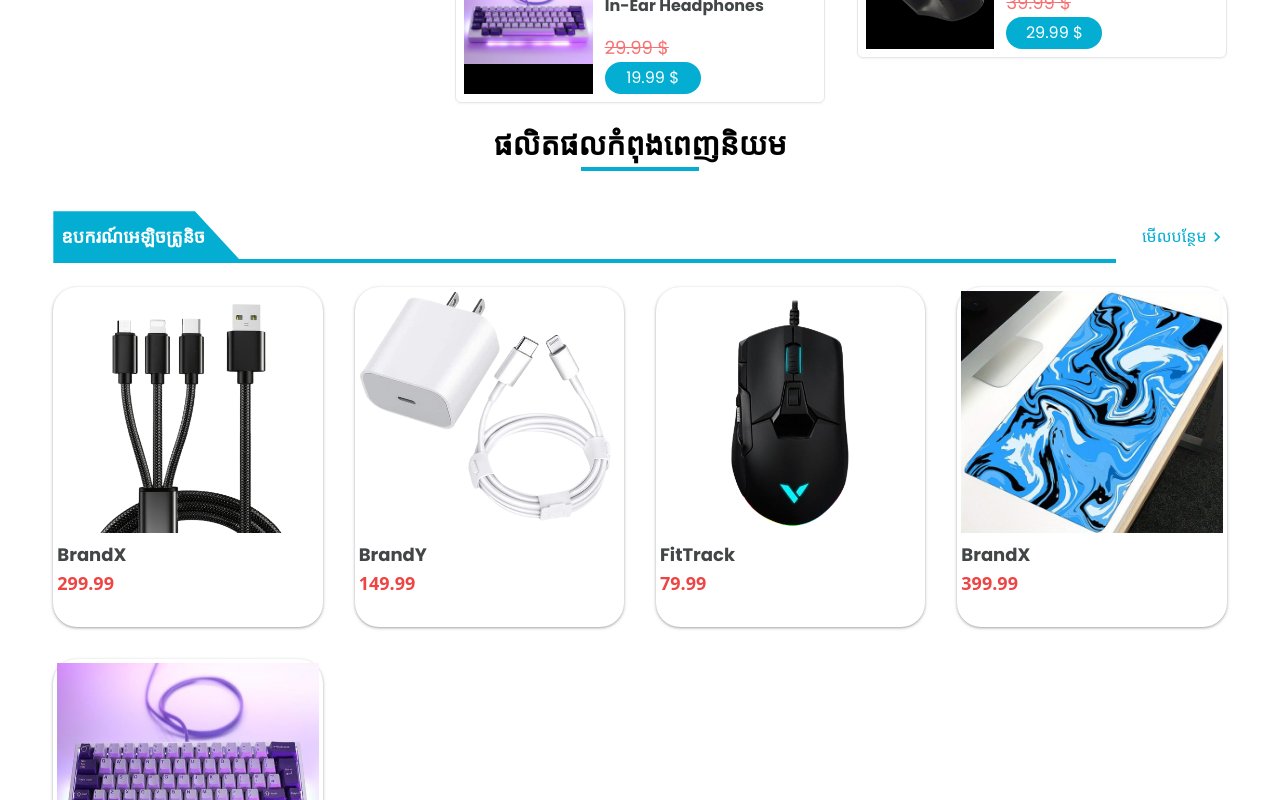
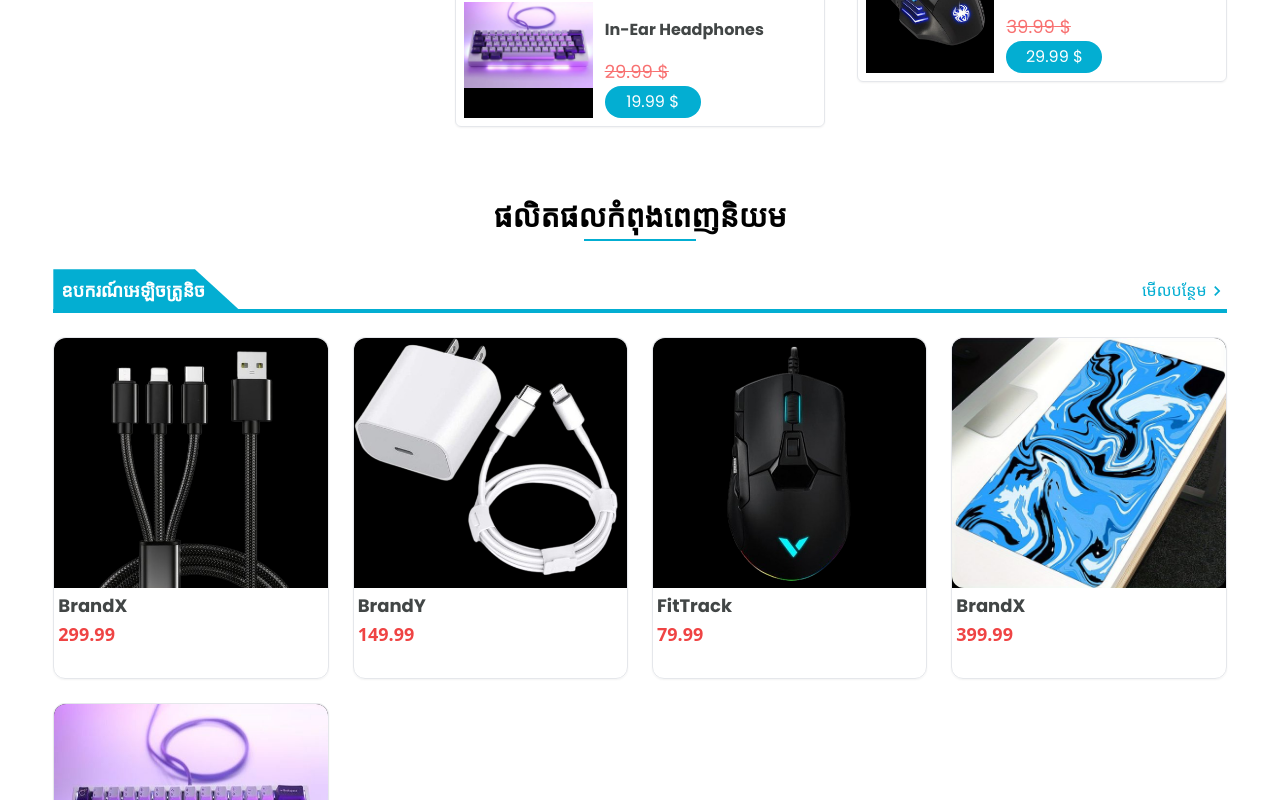
Before and after one commit to PanhaGit/tam-shop, a React (Vite) app: page / in a window 1280 px wide. Shown: the part 1380-2180 px from the top of the page. Built offline with nearby package versions, Linux system fonts and the light colour scheme; a web font is replaced by a local one.

Commit message:
eight commit

```diff
--- a/src/components/Footer.tsx
+++ b/src/components/Footer.tsx
@@ -1,8 +1,40 @@
+import { FaPhoneAlt } from "react-icons/fa";
+import Logo from "../assets/logo.png";
+import { IoMail } from "react-icons/io5";
+
 const Footer = () => {
+  const currentYear = new Date().getFullYear();
+
   return (
-    <div>
-      <h1>Footer</h1>
-    </div>
+    <footer className="w-full bg-gradient-to-r from-[#393939] to-[#222222] text-white">
+      <div className="container m-auto md:w-9/12 py-8 flex flex-col md:flex-row items-center justify-between">
+        <div className="w-48 md:w-56">
+          <img src={Logo} alt="Logo" className="w-full" />
+        </div>
+        <div className="text-center md:text-left mt-4 md:mt-0">
+          <h2 className="text-xl font-semibold font-font text-center">
+            ទំនាក់ទន់យើង
+          </h2>
+          <div className="flex items-center justify-center md:justify-start mt-2">
+            <FaPhoneAlt size={20} className="mr-2" />
+            <p className="font-font">087 53 13 19</p>
+            <span className="mx-2">|</span>
+            <IoMail size={20} className="mr-2" />
+            <a
+              href="mailto:thopanha.123@gmail.com"
+              className="hover:underline font-font"
+            >
+              thopanha.123@gmail.com
+            </a>
+          </div>
+        </div>
+      </div>
+      <div className="w-11/12 text-center border-t border-[#757575] pt-5 m-auto p-1.5">
+        <h3 className="font-font font-light md:text-lg text-sm">
+          Copyright &copy; {currentYear} Tamshop. All rights reserved
+        </h3>
+      </div>
+    </footer>
   );
 };
 
--- a/src/components/Home/product/Prodcuts.tsx
+++ b/src/components/Home/product/Prodcuts.tsx
@@ -1,6 +1,7 @@
 // Products.tsx
 import React from "react";
 import { ProductDiscountType } from "../../../Data/Pro_discount";
+import { Link } from "react-router-dom";
 
 interface ProductsProps {
   products: ProductDiscountType[];
@@ -11,12 +12,14 @@ const Products: React.FC<ProductsProps> = ({ products, type }) => {
   return (
     <div className="my-6">
       <h1 className="heading w-36 my-7">{type}</h1>
-      {/* Displaying the product type */}
       {products.map((product) => (
-        <div
+        // to={`/detail/${product.id}`} state={{ product: product }}
+        <Link
+          to={`/detail/${product.id}`}
+          state={{ product: product }}
           key={product.id}
-          className="shadow-sm border rounded-md p-2  flex my-5 hover:scale-105 transition-all ease-linear duration-200 delay-75 cursor-pointer"
         >
+          <div className="shadow-sm border rounded-md p-2  flex my-5 hover:scale-105 transition-all ease-linear duration-200 delay-75 cursor-pointer">
             <div className="w-[140px] bg-black mr-3">
               <img src={product.image} alt={product.model} className="w-full" />
             </div>
@@ -32,6 +35,7 @@ const Products: React.FC<ProductsProps> = ({ products, type }) => {
               </h3>
             </div>
           </div>
+        </Link>
       ))}
     </div>
   );
--- a/src/components/Home/product/ProductProps.tsx
+++ b/src/components/Home/product/ProductProps.tsx
@@ -1,4 +1,3 @@
-// ProductProps.tsx
 import React from "react";
 import Products from "./Prodcuts";
 import {
@@ -6,20 +5,13 @@ import {
   Bestsellers,
   NewProduct,
 } from "../../../Data/Pro_discount";
-import { Link } from "react-router-dom";
 
 const ProductProps: React.FC = () => {
   return (
     <div className="lg:grid lg:grid-cols-3 md:grid md:grid-cols-2 gap-8">
-      <Link to={"/detail"}>
-        <Products products={ProductDiscount} type="ទំនិញបញ្ចុះតម្លៃ" />
-      </Link>
-      <Link to={"/detail"}>
-        <Products products={Bestsellers} type="ទំនិញលក់ដាច់" />
-      </Link>
-      <Link to={"/detail"}>
-        <Products products={NewProduct} type="ទើបមកដល់ថ្មី" />
-      </Link>
+      <Products products={ProductDiscount} type="ទំនិញបញ្ចុះតម្លៃ" />
+      <Products products={Bestsellers} type="ទំនិញលក់ដាច់" />
+      <Products products={NewProduct} type="ទើបមកដល់ថ្មី" />
     </div>
   );
 };
--- a/src/components/Popularproducts/Popular.tsx
+++ b/src/components/Popularproducts/Popular.tsx
@@ -6,17 +6,20 @@ import {
 } from "../../Data/Pro_discount";
 const Popular = () => {
   return (
-    <div>
-      <h1 className=" text-center text-3xl PopularProducts">
-        ផលិតផលកំពុងពេញនិយម
-      </h1>
+    <>
+      <div className="flex justify-center items-center my-7 flex-col">
+        <h1 className="font-font  relative font-semibold text-center md:text-3xl text-2xl PopularProducts">
+          ផលិតផលកំពុងពេញនិយម
+        </h1>
+        <div className="bg-blueHover h-0.5 w-28 mt-1"></div>
+      </div>
       <PopularProducts
         ProductDiscount={Bestsellers}
         text="ឧបករណ៍អេឡិចត្រូនិច"
       />
       <PopularProducts ProductDiscount={ProductDiscount} text="នាឡិកាឆ្លាតវៃ" />
       <PopularProducts ProductDiscount={NewProduct} text="ឧបករណ៍បំពងសម្លេង" />
-    </div>
+    </>
   );
 };
 
--- a/src/components/Popularproducts/PopularProducts.tsx
+++ b/src/components/Popularproducts/PopularProducts.tsx
@@ -1,53 +1,54 @@
 import { MdKeyboardArrowRight } from "react-icons/md";
 import { Link } from "react-router-dom";
-// import p1 from "../../assets/product/p1.png";
 import { ProductDiscountType } from "../../Data/Pro_discount";
 
 interface ProductsProps {
   ProductDiscount: ProductDiscountType[];
   text: string;
 }
+
 const PopularProducts: React.FC<ProductsProps> = ({
   ProductDiscount,
   text,
 }) => {
   return (
-    <div className="w-full my-12">
+    <div className="w-full">
       <div className="flex items-center justify-between">
         <h1
-          className=" bg-blueHover w-60 py-3 text-lg text-white px-2 font-font font-semibold"
-          style={{
-            clipPath: "polygon(0 0, 59% 0, 79% 100%, 0% 100%)",
-          }}
+          className="bg-blueHover w-60 py-2 text-lg text-white px-2 font-font font-semibold"
+          style={{ clipPath: "polygon(0 0, 59% 0, 79% 100%, 0% 100%)" }}
         >
           {text}
         </h1>
-        <Link
-          to={"/shop"}
-          className="flex items-center text-blueHover font-font"
-        >
+        <Link to="/shop" className="flex items-center text-blueHover font-font">
           <p>មើលបន្ថែម</p>
           <MdKeyboardArrowRight size={20} />
         </Link>
       </div>
-      <div className="bg-blueHover md:w-9/12 h-1 relative left-[183px] bottom-1"></div>
+      <div className="bg-blueHover md:w-full h-1 relative left-0 bottom-1"></div>
 
       {/* Card */}
-      <div className="lg:grid lg:grid-cols-4 lg:gap-8 md:grid md:grid-cols-3 md:gap-5 grid grid-cols-2 gap-3 my-5">
-        {ProductDiscount.map((popular: ProductDiscountType) => {
-          return (
-            <Link to={`/detail${popular.id}`} key={popular.id}>
-              <div>
-                <div className=" shadow-card rounded-3xl hover:shadow-2xl cursor-pointer transition-all ease-linear delay-75 duration-150">
-                  <div className="md:w-full p-1 rounded-t-3xl md:h-[250px]  w-full h-[150px]">
+      <div className="lg:grid lg:grid-cols-4 lg:gap-6 md:grid md:grid-cols-3 md:gap-5 grid grid-cols-2 gap-3 my-5">
+        {ProductDiscount.length === 0 ? (
+          <p className="text-center text-lg">មិនមានផលិតផល!</p>
+        ) : (
+          ProductDiscount.map((popular: ProductDiscountType) => (
+            <Link
+              to={`/detail/${popular.id}`}
+              key={popular.id}
+              state={{ product: popular }}
+            >
+              <div className="shadow-sm border rounded-xl hover:shadow-lg cursor-pointer transition-all ease-linear delay-75 duration-150">
+                <div className="md:w-full bg-black md:h-[250px] rounded-t-xl w-full h-[150px]">
                   <img
                     src={popular.image}
-                      alt=""
-                      className="md:w-full md:h-full w-full h-full"
+                    alt={`${popular.brand} product`}
+                    className="md:w-full md:h-full w-full h-full rounded-xl"
+                    loading="lazy"
                   />
                 </div>
                 <div className="md:w-full md:h-[90px] p-1 w-full h-[90px]">
-                    <h3 className="font-font text-lg font-semibold text-colorProduct ">
+                  <h3 className="font-font text-lg font-semibold text-colorProduct">
                     {popular.brand}
                   </h3>
                   <p className="text-lg font-semibold text-red-500">
@@ -55,10 +56,9 @@ const PopularProducts: React.FC<ProductsProps> = ({
                   </p>
                 </div>
               </div>
-              </div>
             </Link>
-          );
-        })}
+          ))
+        )}
       </div>
       {/* end Card */}
     </div>
--- a/src/components/detail/Detail.tsx
+++ b/src/components/detail/Detail.tsx
@@ -1,7 +1,24 @@
+import { useParams, useLocation } from "react-router-dom";
+import { ProductDiscountType } from "../../Data/Pro_discount";
+
 const Detail = () => {
+  const { id } = useParams<{ id: string }>();
+  const location = useLocation();
+  const product = location.state.product as ProductDiscountType;
+
+  if (!product) {
+    return <p>Product not found</p>;
+  }
+
   return (
     <div>
-      <h1>Page Detail</h1>
+      <h1>Product Detail</h1>
+      <p>Product ID: {id}</p>
+      <div className="flex">
+        <p>Brand: {product.brand}</p>
+        <p>Price: {product.price}</p>
+        <img src={product.image} alt={`${product.brand} product`} />
+      </div>
     </div>
   );
 };
--- a/src/components/pages/Navber/Home.tsx
+++ b/src/components/pages/Navber/Home.tsx
@@ -22,8 +22,8 @@ const Home = () => {
   };
 
   return (
-    <div className="md:w-full w-full overflow-hidden">
-      <div className="md:w-11/12 m-auto w-11/12">
+    <div className="md:w-full w-full">
+      <div className="md:w-11/12 md:m-auto w-full">
         <Banner
           dataBanner={dataBanner}
           currentSlide={currentSlide}
@@ -31,6 +31,8 @@ const Home = () => {
           onPreviousSlide={handlePreviousSlide}
           onNextSlide={handleNextSlide}
         />
+      </div>
+      <div className="md:w-11/12 m-auto w-11/12">
         <ProductProps />
         <Popular />
       </div>
--- a/src/index.css
+++ b/src/index.css
@@ -20,23 +20,6 @@
   background-color: #03aed2;
 }
 
-.PopularProducts {
-  @apply font-font relative font-semibold;
-}
-
-.PopularProducts::before {
-  content: "";
-  position: absolute;
-  top: 40px;
-  left: 45%;
-  width: 10%;
-  height: 4px;
-  background-color: #03aed2;
-}
-.shadow-card {
-  box-shadow: rgba(60, 64, 67, 0.3) 0px 1px 2px 0px,
-    rgba(60, 64, 67, 0.15) 0px 1px 3px 1px;
-}
 /* .beforeLine {
   @apply my-4 bg-blueHover w-60 py-3 text-lg text-white px-2 font-font font-semibold;
 }
--- a/src/router/router.tsx
+++ b/src/router/router.tsx
@@ -4,6 +4,7 @@ import Home from "../components/pages/Navber/Home";
 import BrandProduct from "../components/pages/Navber/BrandProduct";
 import Shop from "../components/pages/Navber/Shop";
 import Detail from "../components/detail/Detail";
+import Contact from "../components/pages/Navber/Contact";
 
 const router = createBrowserRouter([
   {
@@ -24,10 +25,10 @@ const router = createBrowserRouter([
       },
       {
         path: "/contact_us",
-        element: <BrandProduct />,
+        element: <Contact />,
       },
       {
-        path: "/detail:id",
+        path: "/detail/:id",
         element: <Detail />,
       },
     ],
```
Also changed, not shown: src/components/banner/Banner.tsx (+5 -5 lines). Lines whose indentation alone changed are shown as unchanged.
